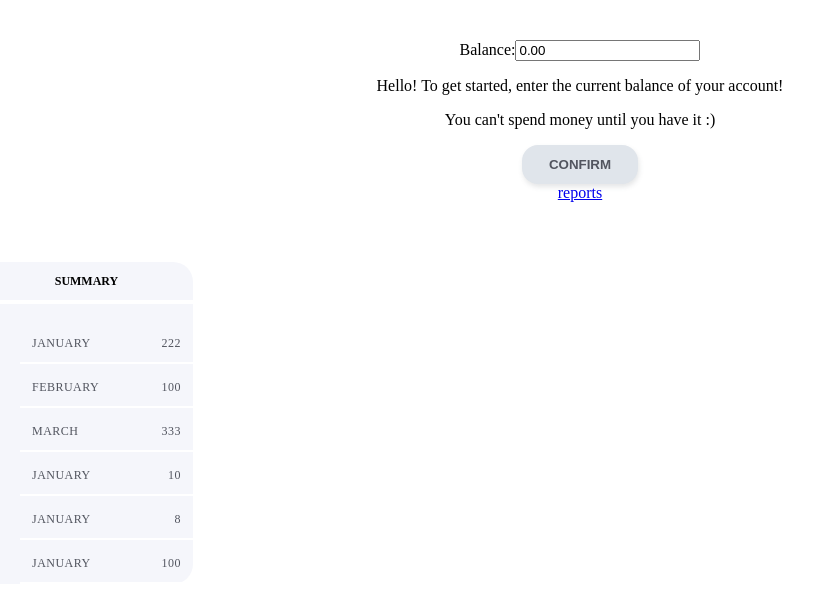
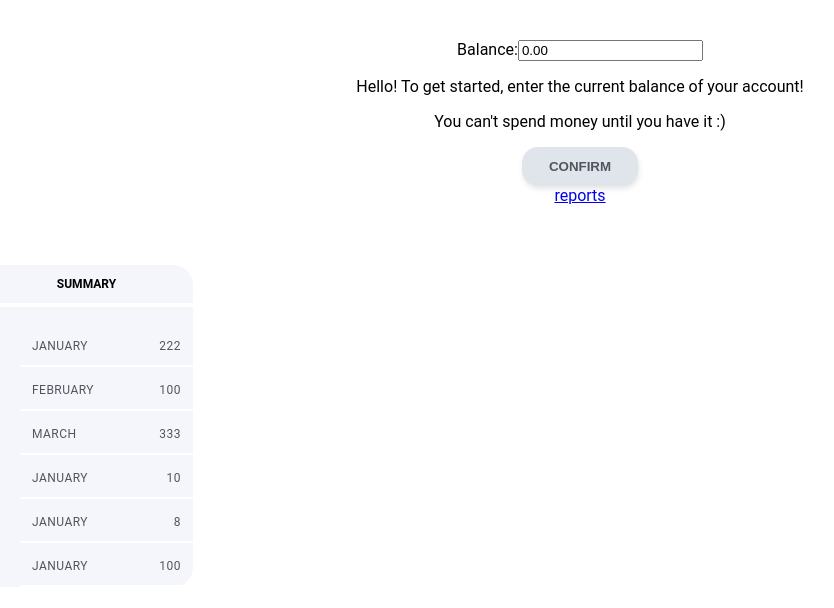
Before and after one commit to ToporekDaniel/kapusta-app, a React (Vite) app: page / in a window 1280 px wide. Shown: the top 608 px of the page, without its empty margins (60-894 px from the left). Built offline with nearby package versions, Linux system fonts and the light colour scheme; no server answers.

Commit message:
Update index.css

```diff
--- a/src/index.css
+++ b/src/index.css
@@ -4,7 +4,7 @@
   --background-modal-darkblue: linear-gradient(90deg, #34495e, #2c3e50, #263859, #212a3a, #1a1a2e);
   --background-modal: #fff;
   --text-main: #000000;
-   --text-darkgrey: #52555F;
+  --text-darkgrey: #52555F;
   --text-grey: rgba(82, 85, 95, 0.7);
   --accent-lightgrey: #C7CCDC;
   --text-red: #E7192E;
@@ -21,7 +21,7 @@
   --border-color: #F6F7FC;
 
 
-  --font-family: Roboto, , sans-serif;
+  font-family: Roboto, sans-serif;
   --primary-font-size: 12px;
 
   font-synthesis: none;
@@ -32,16 +32,16 @@
 
 
 html[data-theme='dark'] {
-  --background-main:#27282d;
-  --background-additional:  #27282d;
-  --background-modal:#4b4e55;
-  --text-main:#fff;
+  --background-main: #27282d;
+  --background-additional: #27282d;
+  --background-modal: #4b4e55;
+  --text-main: #fff;
   --text-darkgrey: #fff;
   --table-color: #60646d;
-  --dashboard-color:#4b4e55;
+  --dashboard-color: #4b4e55;
   --dashboard-active-link-bg: #60646d;
-  --dashboard-not-active-link-bg:#4b4e55;
-  --dashboard-input-color:#60646d;
+  --dashboard-not-active-link-bg: #4b4e55;
+  --dashboard-input-color: #60646d;
   --active-link-bg: #60646d;
   --not-active-link-bg: #4b4e55;
 }
```
